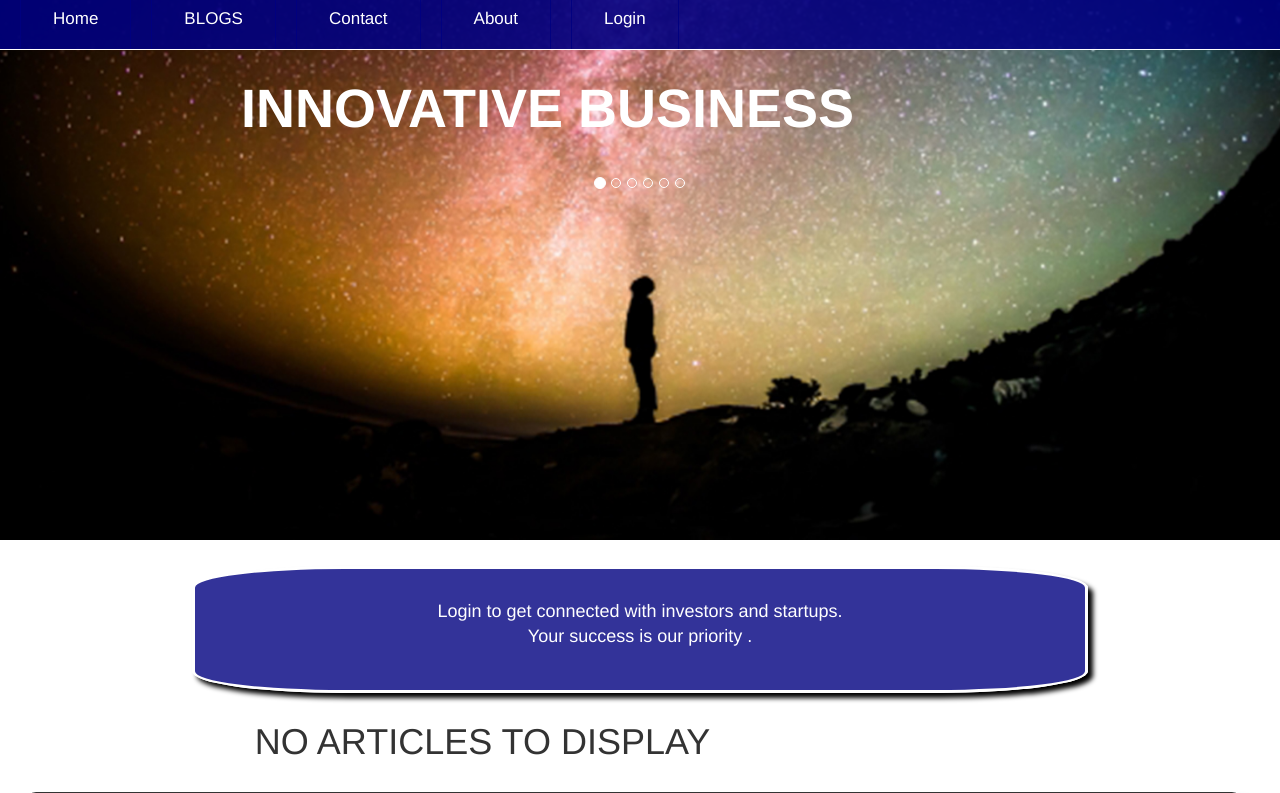
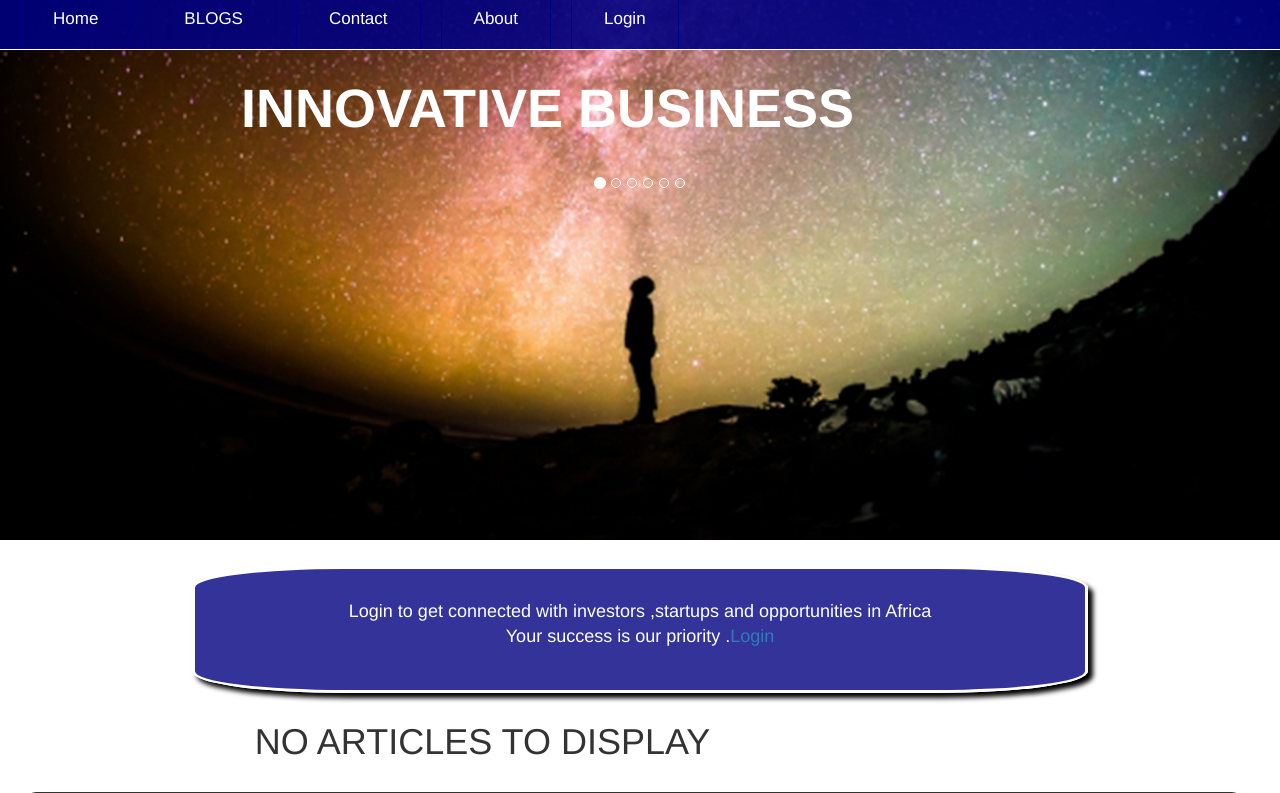
Before and after one commit to damak27/gogetter, a Django app: template success/templates/success/home_page.html in a window 1280 px wide. Shown: the top 793 px of the page. Run offline with Django 3.2, Linux system fonts and the light colour scheme; the template is opened without the code that fills it, so the values that code supplies are empty; some libraries are stand-ins or nearby versions.

Commit message:
chances made

```diff
--- a/success/templates/success/home_page.html
+++ b/success/templates/success/home_page.html
@@ -29,7 +29,7 @@
 
 
 {% endfor %} {% else %}
-<p> Login to get connected with investors and startups.<br> Your success is our priority .</p>{% endif %}
+<p> Login to get connected with investors ,startups and opportunities in Africa <br> Your success is our priority .<a href="{% url 'success:login' %} ">Login</a></p>{% endif %}
 
 </div>
 
```
Also changed, not shown: success/templates/success/profile_account.html (added).
